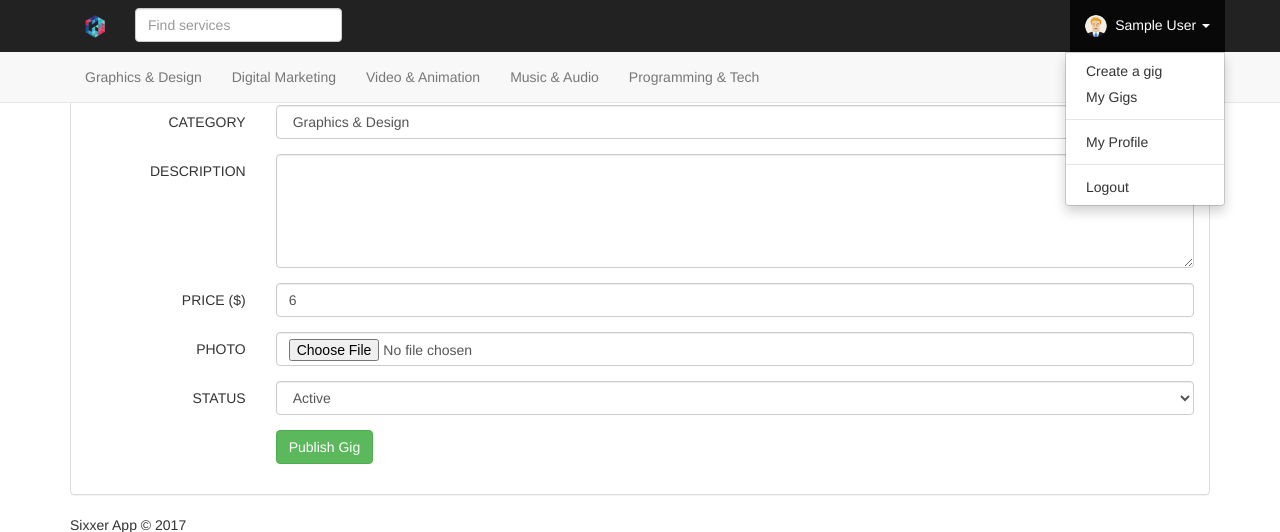
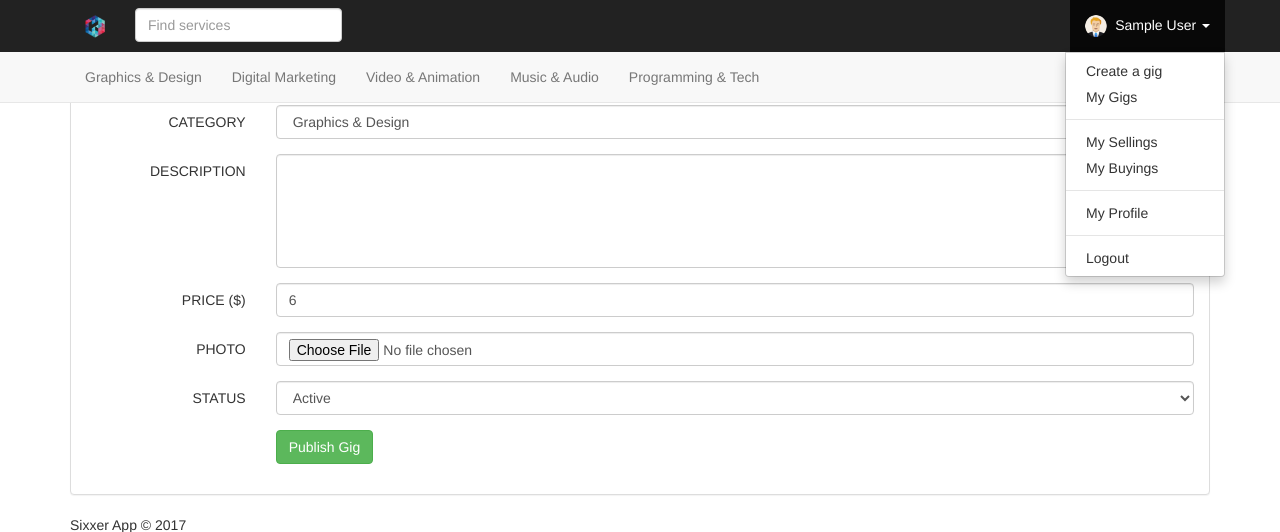
Before and after one commit to ROXy10/sixerr, a Django app: page /create_gig/ in a window 1280 px wide, after a click that opens the changed part. Shown: the top 532 px of the page. Run offline with Django 3.2, Linux system fonts and the light colour scheme; the visitor is signed in with stand-in values (Sample User, id 1); some libraries are stand-ins or nearby versions.

Commit message:
templates: add buyings and sellings link in menu

```diff
--- a/sixerrapp/templates/base.html
+++ b/sixerrapp/templates/base.html
@@ -34,6 +34,9 @@
                         <ul class="dropdown-menu">
                             <li><a href="{% url 'create_gig' %}">Create a gig</a></li>
                             <li><a href="{% url 'my_gigs' %}">My Gigs</a></li>
+                            <li role="separator" class="divider"></li>
+                            <li><a href="{% url 'my_sellings' %}">My Sellings</a></li>
+                            <li><a href="{% url 'my_buyings' %}">My Buyings</a></li>
                             <li role="separator" class="divider"></li>
                             <li><a href="{% url 'profile' user.username %}">My Profile</a></li>
                             <li role="separator" class="divider"></li>
```
